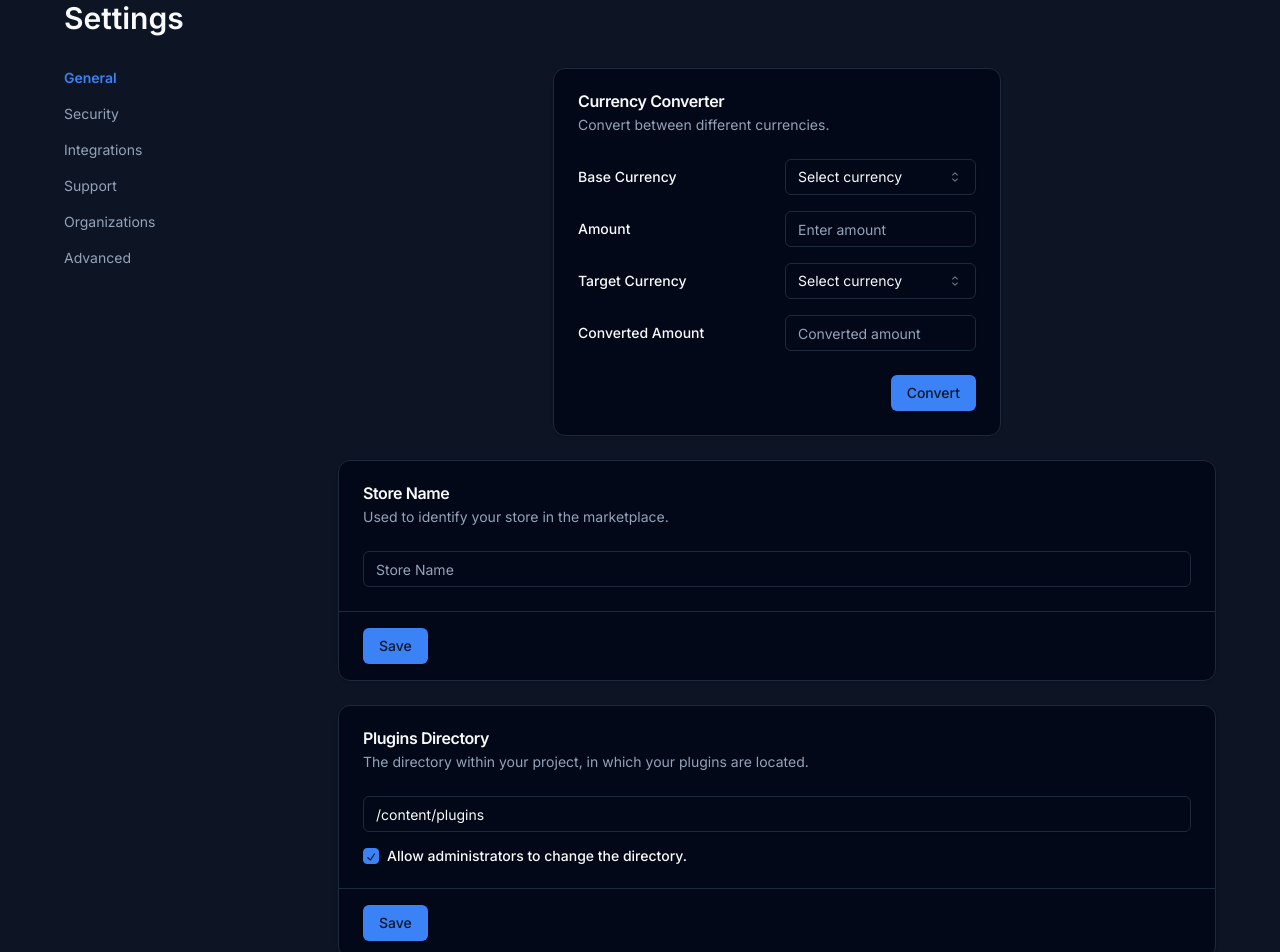
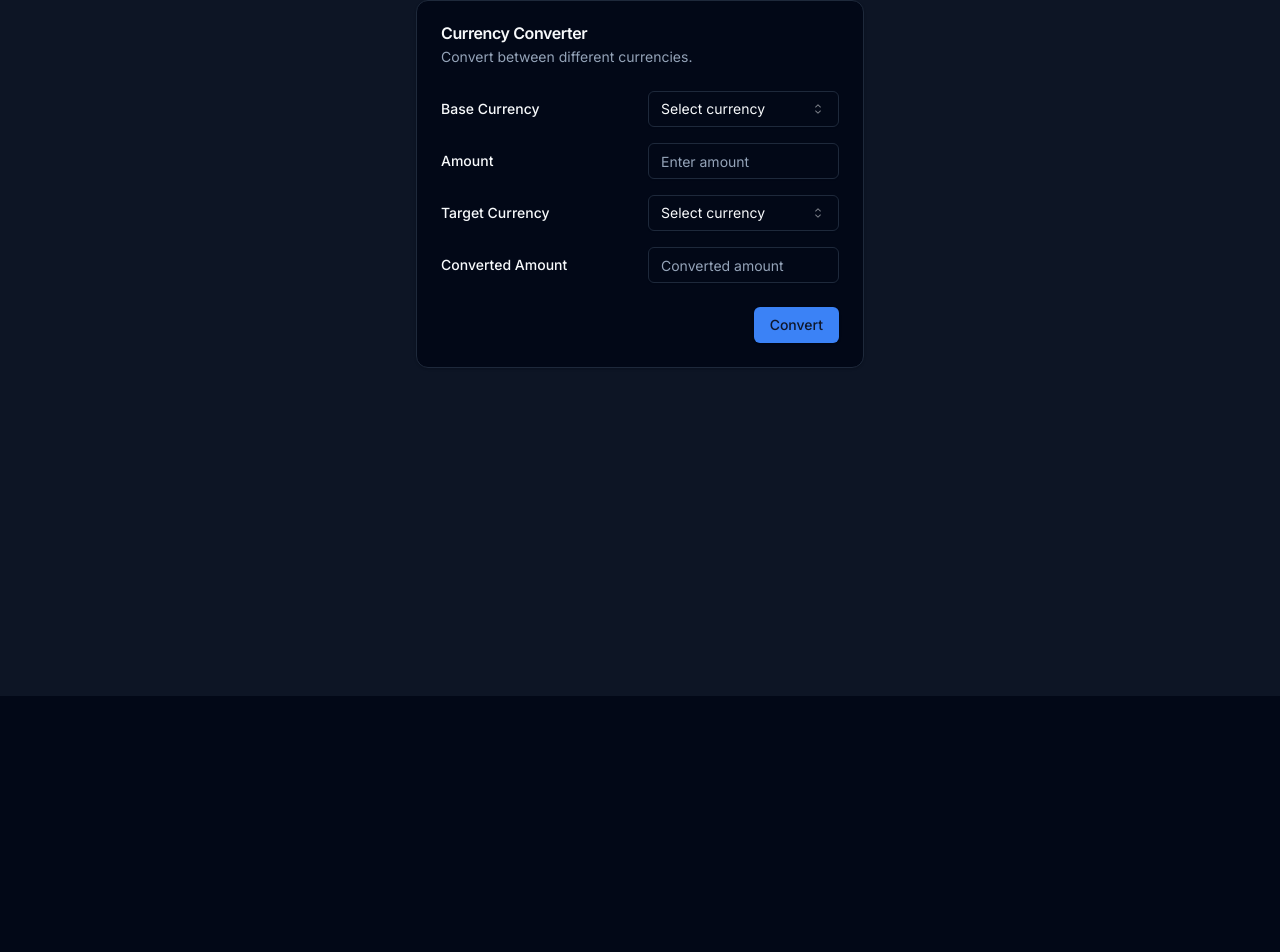
Before and after one commit to arafathusayn/temp-cc-1, a Next.js app: page / in a window 1280 px wide. Shown: the part 104-1056 px from the top of the page. After the commit the page ends 800 px from the top, so only its background shows below. Built offline with nearby package versions, Linux system fonts and the light colour scheme.

Commit message:
Update page.tsx

```diff
--- a/app/page.tsx
+++ b/app/page.tsx
@@ -4,15 +4,6 @@
 import CurrencyConverter from "@/components/CurrencyConverter";
 import { ModeToggle } from "@/components/mode-toggle";
 import { Button } from "@/components/ui/button";
-import {
-  Card,
-  CardContent,
-  CardDescription,
-  CardFooter,
-  CardHeader,
-  CardTitle,
-} from "@/components/ui/card";
-import { Checkbox } from "@/components/ui/checkbox";
 import {
   DropdownMenu,
   DropdownMenuContent,
@@ -150,71 +141,9 @@
         </div>
       </header>
       <main className="flex min-h-[calc(100vh_-_theme(spacing.16))] flex-1 flex-col gap-4 bg-muted/40 p-4 md:gap-8 md:p-10">
-        <div className="mx-auto grid w-full max-w-6xl gap-2">
-          <h1 className="text-3xl font-semibold">Settings</h1>
-        </div>
-        <div className="mx-auto grid w-full max-w-6xl items-start gap-6 md:grid-cols-[180px_1fr] lg:grid-cols-[250px_1fr]">
-          <nav
-            className="grid gap-4 text-sm text-muted-foreground"
-            x-chunk="dashboard-04-chunk-0"
-          >
-            <Link href="#" className="font-semibold text-primary">
-              General
-            </Link>
-            <Link href="#">Security</Link>
-            <Link href="#">Integrations</Link>
-            <Link href="#">Support</Link>
-            <Link href="#">Organizations</Link>
-            <Link href="#">Advanced</Link>
-          </nav>
+        <div className="mx-auto w-full max-w-6xl items-start gap-6">
           <div className="grid gap-6">
             <CurrencyConverter />
-
-            <Card x-chunk="dashboard-04-chunk-1">
-              <CardHeader>
-                <CardTitle>Store Name</CardTitle>
-                <CardDescription>
-                  Used to identify your store in the marketplace.
-                </CardDescription>
-              </CardHeader>
-              <CardContent>
-                <form>
-                  <Input placeholder="Store Name" />
-                </form>
-              </CardContent>
-              <CardFooter className="border-t px-6 py-4">
-                <Button>Save</Button>
-              </CardFooter>
-            </Card>
-            <Card x-chunk="dashboard-04-chunk-2">
-              <CardHeader>
-                <CardTitle>Plugins Directory</CardTitle>
-                <CardDescription>
-                  The directory within your project, in which your plugins are
-                  located.
-                </CardDescription>
-              </CardHeader>
-              <CardContent>
-                <form className="flex flex-col gap-4">
-                  <Input
-                    placeholder="Project Name"
-                    defaultValue="/content/plugins"
-                  />
-                  <div className="flex items-center space-x-2">
-                    <Checkbox id="include" defaultChecked />
-                    <label
-                      htmlFor="include"
-                      className="text-sm font-medium leading-none peer-disabled:cursor-not-allowed peer-disabled:opacity-70"
-                    >
-                      Allow administrators to change the directory.
-                    </label>
-                  </div>
-                </form>
-              </CardContent>
-              <CardFooter className="border-t px-6 py-4">
-                <Button>Save</Button>
-              </CardFooter>
-            </Card>
           </div>
         </div>
       </main>
```
